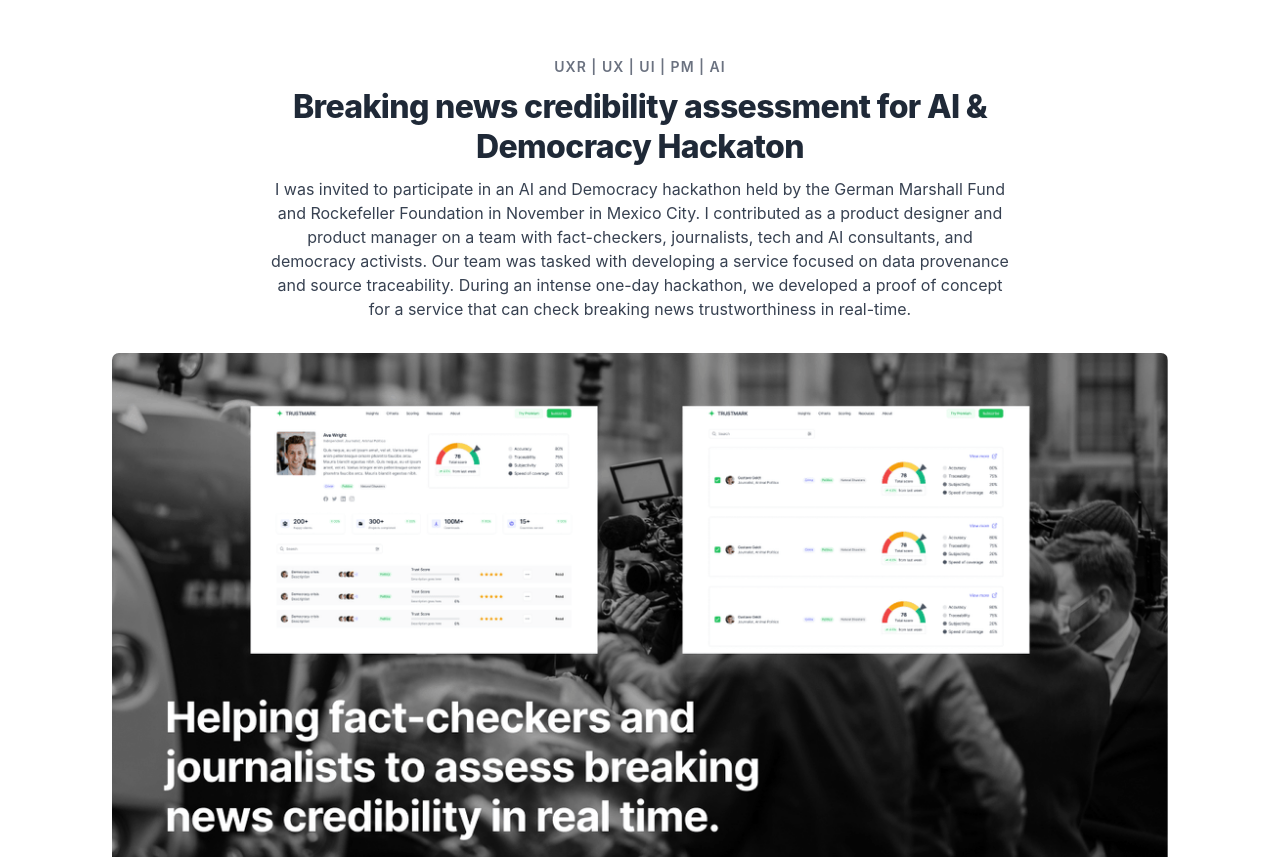
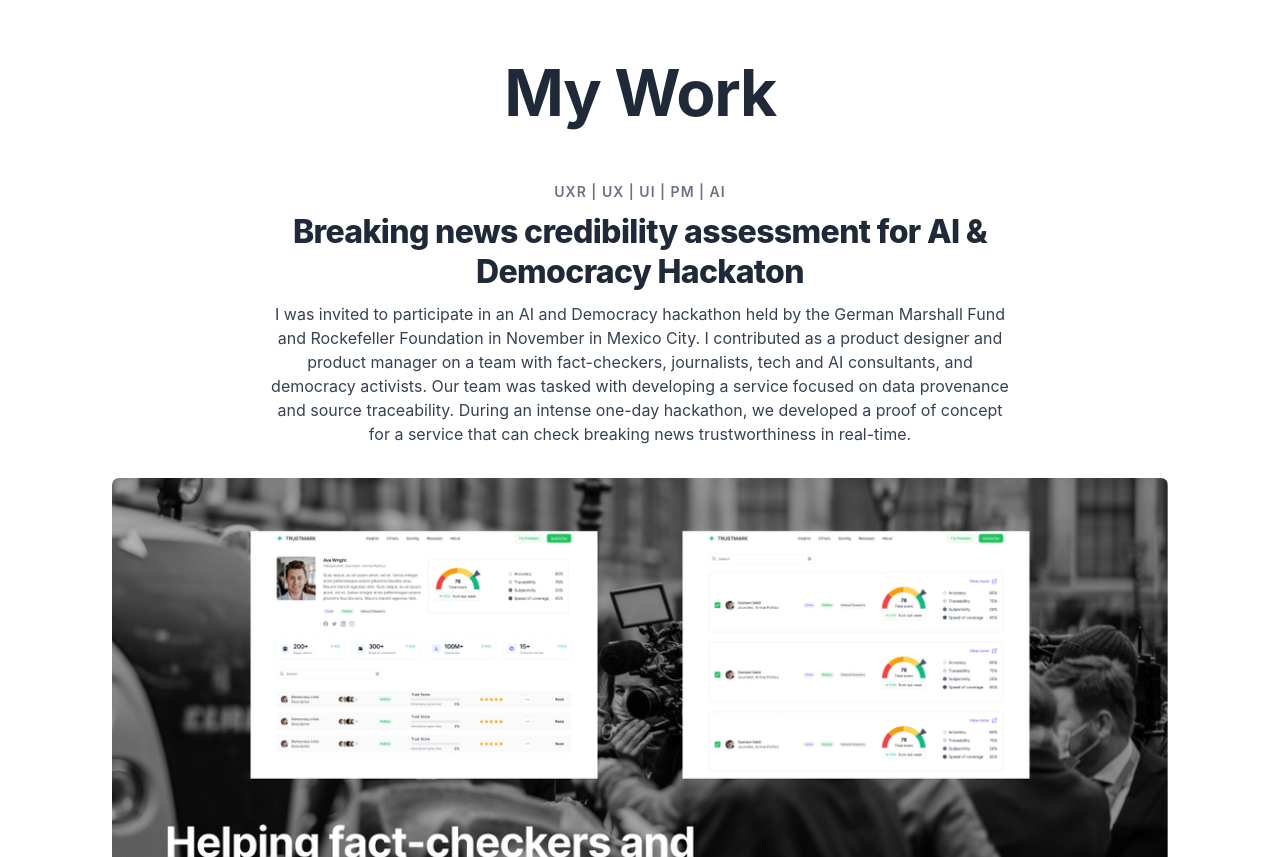
Before and after one commit to polvinn/polinavin.com, a plain HTML site: page index.html in a window 1280 px wide. Shown: the part 1349-2206 px from the top of the page. Drawn offline with Linux system fonts and the light colour scheme; a script that the page names is missing.

Commit message:
my work heading

```diff
--- a/index.html
+++ b/index.html
@@ -216,6 +216,7 @@
   </div>
   </div>
   <section class="work" id="works">
+    <h1 class="heading-2" style="margin-bottom: 5%;">My Work</h1>
    <div class="w-dyn-list">
     <div class="w-dyn-items" role="list">
      <div class="collection-item w-dyn-item" role="listitem">
```
